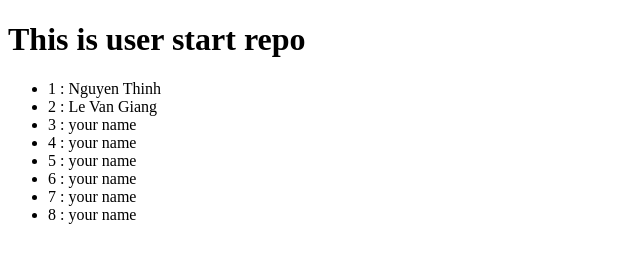
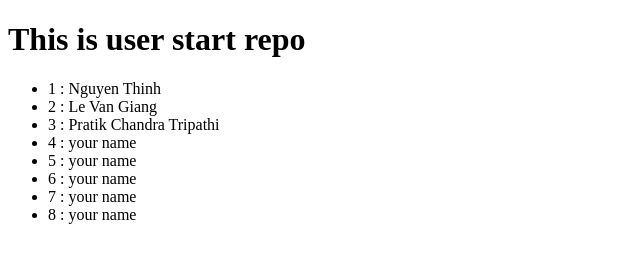
Before and after one commit to nguyenthinhhn/html-profile, a plain HTML site: page index.html in a window 1280 px wide. Shown: the whole page, without its empty margins (0-640 px from the left). Drawn offline with Linux system fonts and the light colour scheme.

Commit message:
Update index.html

```diff
--- a/index.html
+++ b/index.html
@@ -8,7 +8,7 @@
     <ul>
         <li>1 : Nguyen Thinh</li>
         <li>2 : Le Van Giang</li>
-        <li>3 : your name</li>
+        <li>3 : Pratik Chandra Tripathi</li>
         <li>4 : your name</li>
         <li>5 : your name</li>
         <li>6 : your name</li>
```
